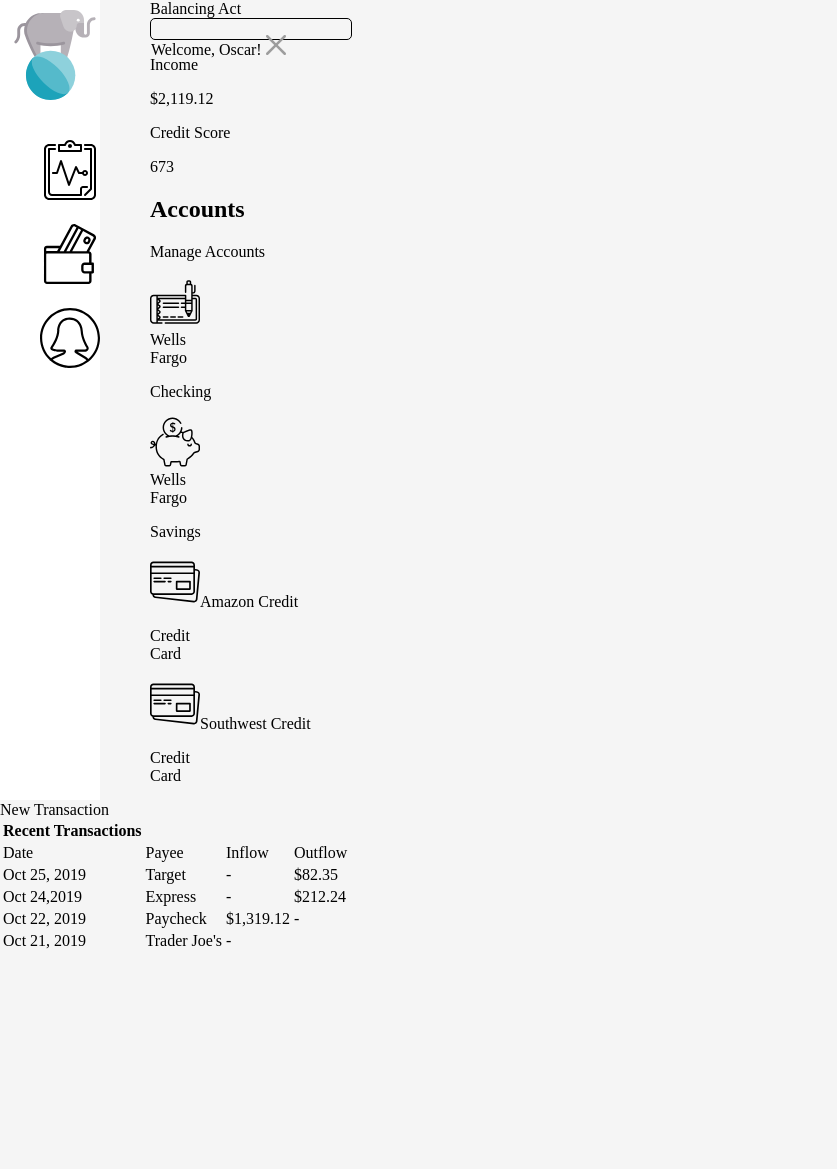
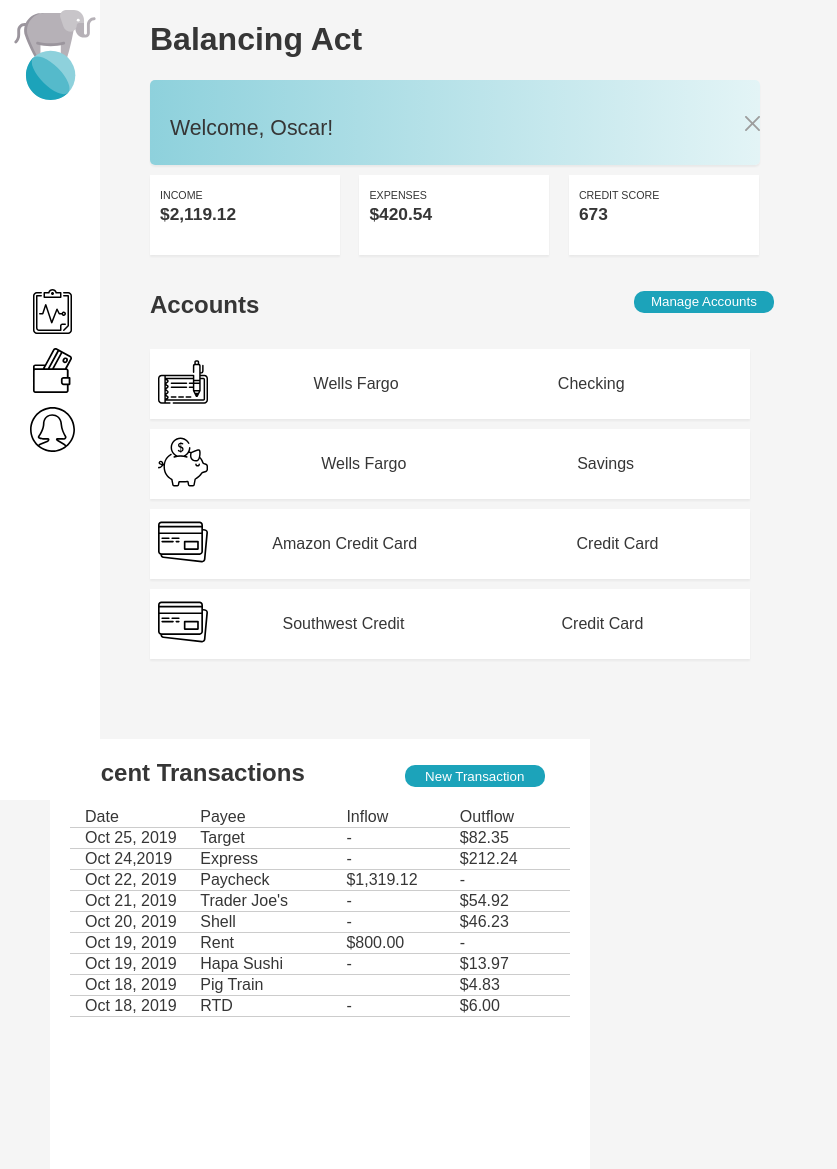
Before and after one commit to dross0717/balancing-act, a plain HTML site: page index.html in a window 1280 px wide. Shown: the whole page, without its empty margins (0-837 px from the left). Before the commit the page ends 953 px from the top, so only its background shows below. Drawn offline with Linux system fonts and the light colour scheme; a web font is replaced by a local one.

Commit message:
Add edits for balancing act

```diff
--- a/index.html
+++ b/index.html
@@ -1,31 +1,66 @@
 <!doctype html>
   <head>
     <link rel="stylesheet" href="styles.css">
-    <link href="https://fonts.googleapis.com/css?family=Biryani&display=swap" rel="stylesheet">
+    <link rel="stylesheet" href="https://fonts.googleapis.com/css?family=Biryani&display=swap">
+    <script type="text/javascript" src="main.js"></script>
   </head>
   <body>
-  <div class="column1of2"
-    <h1> Balancing Act </h1>
+  <div class="column1of2">
       <nav>
         <img src="assets/elephant.svg" class="logo">
         <ul>
-          <li> <img src="assets/dashboard.svg" class="nav">
-          <li> <img src="assets/transaction.svg" class="nav">
-          <li> <img src="assets/profile.svg" class="nav">
+            <li> <img src="assets/dashboard.svg">
+            <li> <img src="assets/transaction.svg">
+            <li> <img src="assets/profile.svg">
         </ul>
       </nav>
-      <div class="welcome">
-        <p> Welcome, Oscar! <img src="assets/close.svg" class="close"> </p> </div>
-      <div class="income">
-        <p> Income </p>
-        <p> $2,119.12 </p></div>
-      <div class="expenses">
-        <p> Credit Score </p>
-        <p> 673 </p></div>
-    <h2> Accounts </h2>
-      <div class="manage">
-        <p class="manage">Manage Accounts</p> </div>
-      <div class="checking">
+      <h1> Balancing Act </h1>
+      <div class="welcome" id="jsbox">
+        <p class="welcome"> Welcome, Oscar! <img src="assets/close.svg" onclick="removeElem();" class="close"> </p> </div>
+      <section class="facts income">
+        <p>INCOME</p>
+        <p id="amount">$2,119.12</p></section>
+      <section class="facts expenses">
+        <p>EXPENSES</p>
+        <p id="amount">$420.54</p></section>
+      <section class="facts creditscore">
+        <p>CREDIT SCORE</p>
+        <p id="amount">673</p></section>
+  <!-- <div class="accounts"> -->
+    <p><h2 class="accounts"> Accounts </h2>
+      <div class="button1">
+        <button type="button" class="button"> Manage Accounts </button> </div>
+
+  <table class="accounts account1">
+    <tr>
+      <td><img src="assets/checking.svg" class="checking"> </td>
+      <td>Wells Fargo</td>
+      <td>Checking</td>
+    </tr>
+  </table>
+  <table class="accounts account2">
+    <tr>
+      <td><img src="assets/savings.svg" class="savings"></td>
+      <td>Wells Fargo</td>
+      <td>Savings</td>
+    </tr>
+  </table>
+  <table class="accounts account3">
+    <tr>
+      <td><img src="assets/credit-card.svg" class="amazoncc"> </td>
+      <td>Amazon Credit Card</td>
+      <td>Credit Card</td>
+    </tr>
+  </table>
+  <table class="accounts account4">
+    <tr>
+      <td><img src="assets/credit-card.svg" class="southwestcc"></td>
+      <td>Southwest Credit</td>
+      <td>Credit Card</td>
+    </tr>
+  </table>
+
+      <!-- <div class="checking">
         <p class="checking">
           <img src="assets/checking.svg" class="checking"> Wells Fargo</p>
           <p class="checking1"> Checking </p></div>
@@ -40,40 +75,75 @@
       <div class="southwest">
         <p class="southwest">
           <img src="assets/credit-card.svg" class="southwestcc">Southwest Credit</p>
-          <p class="southwestcc">Credit Card</p></div>
+          <p class="southwestcc">Credit Card</p></div> -->
     </div>
+
   <div class="column2of2">
-    <table>
-      <th>Recent Transactions </th>
-        <div class="newtrans">New Transaction</div>
-      <tr>
-        <td>Date</td>
-        <td>Payee</td>
-        <td>Inflow</td>
-        <td>Outflow</td>
+    <div class="transtable">
+      <table class="transactions">
+        <p><h2 class="recenttrans">Recent Transactions</h2>
+          <div class="button2">
+            <button type="button" class="button">New Transaction</button> </div>
+      <tr class="trans">
+        <td id="date">Date</td>
+        <td id="payee">Payee</td>
+        <td id="inflow">Inflow</td>
+        <td id="outflow">Outflow</td>
       </tr>
-      <tr>
-        <td>Oct 25, 2019</td>
-        <td>Target</td>
-        <td>-</td>
-        <td>$82.35</td>
+      <tr class="trans">
+        <td id="date">Oct 25, 2019</td>
+        <td id="payee">Target</td>
+        <td id="inflow">-</td>
+        <td id="outflow">$82.35</td>
       </tr>
-      <tr>
-        <td>Oct 24,2019</td>
-        <td>Express</td>
-        <td>-</td>
-        <td>$212.24</td>
-      <tr>
-        <td>Oct 22, 2019</td>
-        <td>Paycheck</td>
-        <td>$1,319.12</td>
-        <td>-</td>
+      <tr class="trans">
+        <td id="date">Oct 24,2019</td>
+        <td id="payee">Express</td>
+        <td id="inflow">-</td>
+        <td id="outflow">$212.24</td>
+      <tr class="trans">
+        <td id="date">Oct 22, 2019</td>
+        <td id="payee">Paycheck</td>
+        <td id="inflow">$1,319.12</td>
+        <td id="outflow">-</td>
       </tr>
-      <tr>
-        <td>Oct 21, 2019</td>
-        <td>Trader Joe's</td>
-        <td>-</td>
-
-      </table>
+      <tr class="trans">
+        <td id="date">Oct 21, 2019</td>
+        <td id="payee">Trader Joe's</td>
+        <td id="inflow">-</td>
+        <td id="outflow">$54.92</td>
+      </tr>
+      <tr class="trans">
+        <td id="date">Oct 20, 2019</td>
+        <td id="payee">Shell</td>
+        <td id="inflow">-</td>
+        <td id="outflow">$46.23</td>
+      </tr>
+      <tr class="trans">
+        <td id="date">Oct 19, 2019</td>
+        <td id="payee">Rent</td>
+        <td id="inflow">$800.00</td>
+        <td id="outflow">-</td>
+      </tr>
+      <tr class="trans">
+        <td id="date">Oct 19, 2019</td>
+        <td id="payee">Hapa Sushi</td>
+        <td id="inflow">-</td>
+        <td id="outflow">$13.97</td>
+      </tr>
+      <tr class="trans">
+        <td id="date">Oct 18, 2019</td>
+        <td id="payee">Pig Train</td>
+        <td id="inflow"-</td>
+        <td id="outflow">$4.83</td>
+      </tr>
+      <tr class="trans">
+        <td id="date">Oct 18, 2019</td>
+        <td id="payee">RTD</td>
+        <td id="inflow">-</td>
+        <td id="outflow">$6.00</td>
+      </tr>
+    </table>
+  </div>
 </body>
 </html>
--- a/main.js
+++ b/main.js
@@ -0,0 +1,5 @@
+function removeElem() {
+  var elem = document.getElementById("jsbox");
+  elem.parentNode.removeChild(elem);
+
+}
--- a/styles.css
+++ b/styles.css
@@ -1,5 +1,9 @@
+* {
+  color:  #363636;
+  font-family: 'Biryani', sans-serif;
+}
 nav {
-  background-color: white;
+    background-color: white;
   width: 100px;
   position: fixed;
   top: 0;
@@ -8,8 +12,26 @@
   margin: 0px auto;
 }
 
+div.navicons {
+  padding-top: 100px;
+  float: left;
+}
+
+nav img {
+  width: 75%;
+  margin-left: -10px;
+  margin-top: 10px;
+}
+
 ul {
   list-style: none;
+  margin-top: 175px;
+
+}
+.column1of2 {
+  float: left;
+  margin-left: 150px;
+  /* margin-right: 100px; */
 
 }
 
@@ -18,9 +40,6 @@
   margin: 0px;
 }
 
-h1 {
-  padding-left: 4em;
-}
 img.nav {
   width: 100%;
   padding-top: 20px;
@@ -33,19 +52,86 @@
 }
 div.welcome {
   border-radius: 5px;
-  border-style: solid;
-  border-width: 1px;
-  width: 200px;
-  height: 20px;
+  border-style: hidden;
+  width: 600px;
+  height: 70px;
+  background-image: linear-gradient(to right, #8ED1DC , #E3F4F6);
+  margin-bottom: 10px;
+  padding-top: 15px;
+  padding-left: 10px;
+  box-shadow: 0px 2px 2px 0px rgba(0,0,0,0.05);
+}
+p.welcome {
+  font-size: 16pt;
+  position: relative;
+  margin-left:10px;
 
 }
+
 img.close {
-  width: 20px;
+  width: 15px;
+  position: absolute;
+  top: 0;
+  right: 0;
 }
 
-div.column1of2 {
-  margin-left: 150px;
+section.facts {
+  background-color: white;
+  border-style: hidden;
+  display: inline-block;
+  margin-right: 15px;
+  width: 180px;
+  height: 80px;
+  padding-left: 10px;
+  box-shadow:0px 2px 2px 0px rgba(0,0,0,0.05);
 }
+
+/* button.manage,
+div.accounts {
+  display: inline-block;
+} */
+
+section #amount {
+font-size: 13pt;
+font-weight: bold;
+}
+
+section p {
+  font-size: 8pt;
+  margin-bottom: -17px;
+  padding-top:3px;
+}
+
+h2.accounts,
+div.button1 {
+  display: inline-block;
+}
+
+button.button {
+  background-color:#1CA3BA;
+  border-style: hidden;
+  border-radius: 10px;
+  height:22px;
+  width: 140px;
+  color:white;
+  margin-left: 100px;
+  font-size: 10pt;
+
+}
+
+div.button1 {
+  float:right;
+  margin-top: 20px;
+}
+
+button.button:hover {
+  background-color:#1CA3BA;
+  border-style: hidden;
+  border-radius: 10px;
+  font-weight: bold;
+
+}
+
 .checking  {
   width: 50px;
 }
@@ -58,3 +144,76 @@
 .southwestcc {
   width: 50px;
 }
+
+
+table.accounts {
+  background-color:white;
+  border-style: hidden;
+  width: 600px;
+  height: 70px;
+  margin-top: 10px;
+  box-shadow:0px 2px 2px 0px rgba(0,0,0,0.05);
+
+}
+img.savings,
+img.checking,
+img.amazoncc,
+img.southwestcc {
+  padding-left: 5px;
+}
+.column2of2 {
+  float:left;
+  margin-left: 50px;
+
+}
+table.transactions {
+  box-shadow; 0px 2px 2px 0px rgba(0,0,0,0.05);
+  border-collapse: collapse;
+  margin-left: 20px;
+  margin-right: 20px
+
+}
+h2.recenttrans,
+div.button2 {
+  display: inline-block;
+}
+
+h2.recenttrans {
+  margin-left: 20px;
+}
+div.button2 {
+  padding-right:5px;
+}
+/* div.newtrans {
+  background-color:#1CA3BA;
+  border-style: hidden;
+  border-radius: 10px;
+  height: 10px;
+  width: 150px;
+} */
+div.transtable {
+  background-color:white;
+  width:540px;
+  height:430px;
+  margin-top: 80px;
+}
+#date {
+  width:125px;
+  padding-left: 15px;
+}
+#payee {
+  width:160px;
+}
+#inflow {
+  width:120px;
+}
+#outflow {
+  width: 120px;
+}
+
+tr.trans {
+  border-bottom-style: solid;
+  border-bottom-color: #CCCCCC;
+  border-bottom-width: 1px;
+  border-collapse: collapse;
+}
```
